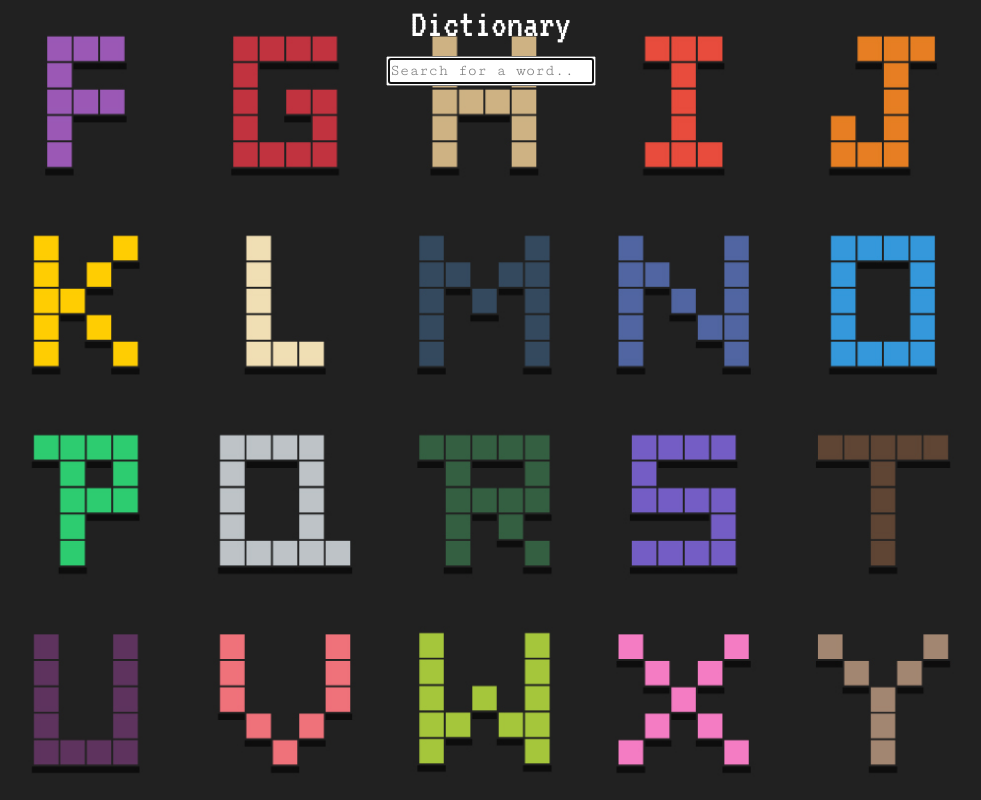
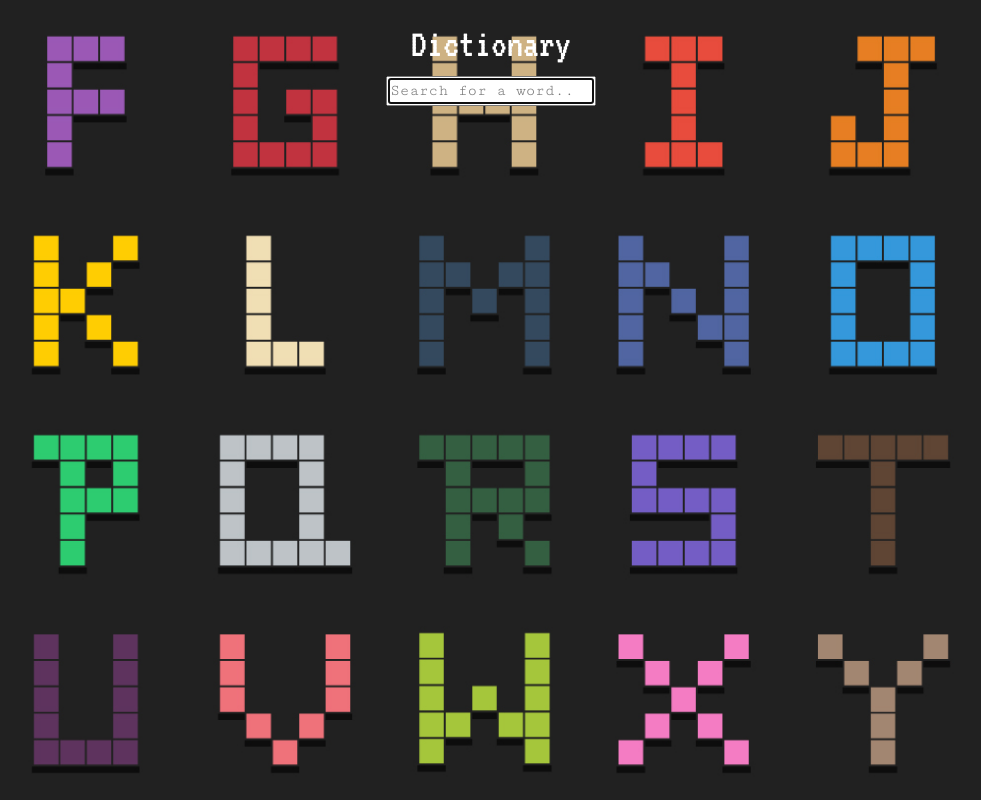
Before and after one commit to alessiamaschio/react-dictionary-project, a React (Create React App) app: page / in a window 1280 px wide. Shown: the whole page, without its empty margins (149-1130 px from the left). Built offline with nearby package versions, Linux system fonts and the light colour scheme.

Commit message:
Update apiUrl language

```diff
--- a/src/App2.css
+++ b/src/App2.css
@@ -19,4 +19,5 @@
   font-size: 40px;
   font-family: "VT323", monospace;
   color: #fff;
+  padding-top: 20px;
 }
--- a/src/Search.js
+++ b/src/Search.js
@@ -15,7 +15,7 @@ export default function Search() {
   function searchWord(event) {
     event.preventDefault();
 
-    let apiUrl = `https://api.dictionaryapi.dev/api/v2/entries/en_GB/${input}`;
+    let apiUrl = `https://api.dictionaryapi.dev/api/v2/entries/en_US/${input}`;
     axios
       .get(apiUrl)
       .then(handleResponse)
```
